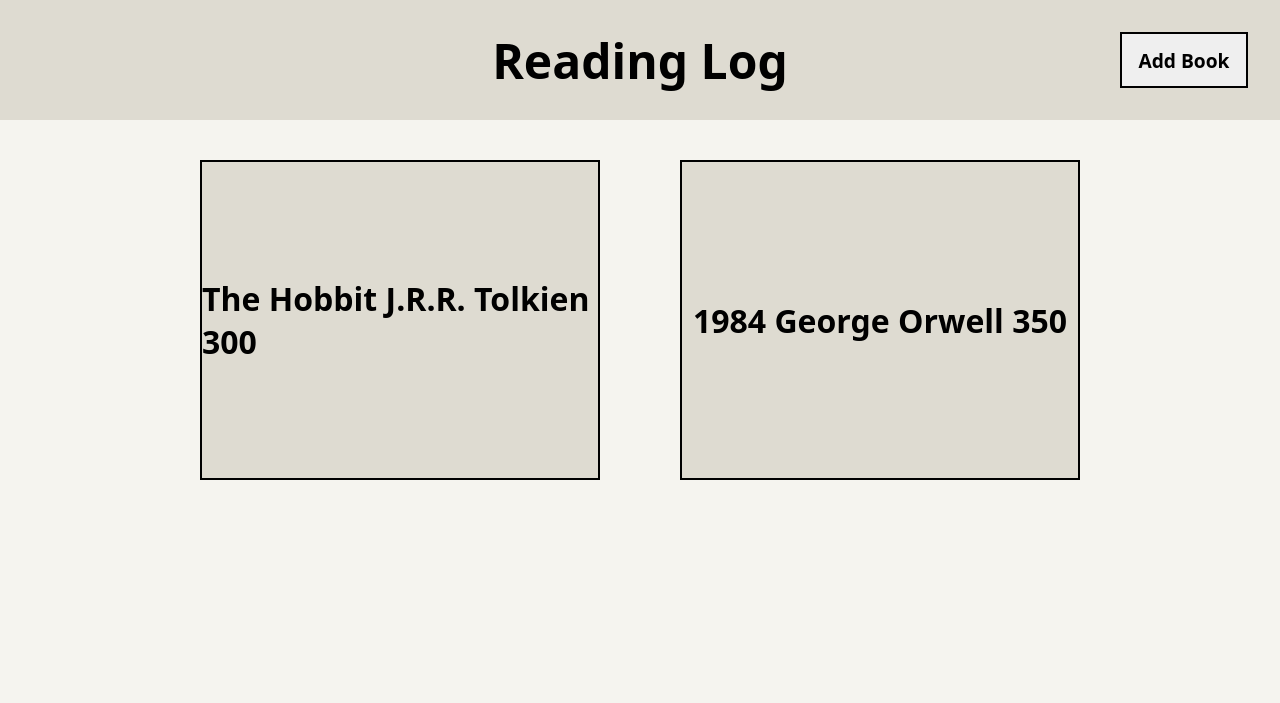
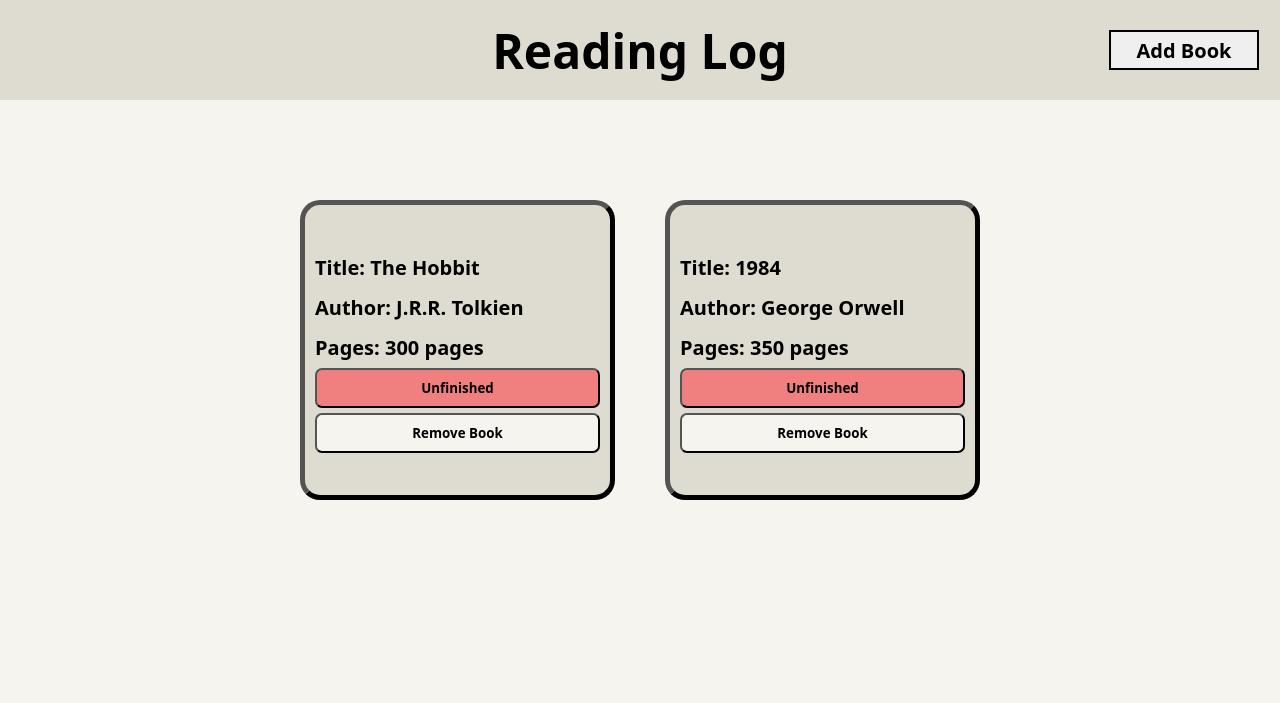
Before and after one commit to echan23/libraryproject, a plain HTML site: page index.html in a window 1280 px wide. Drawn offline with Linux system fonts and the light colour scheme; a web font is replaced by a local one.

Commit message:
Added dialog and buttons

```diff
--- a/index.html
+++ b/index.html
@@ -21,21 +21,20 @@
             <dialog>
                 <form method="dialog" id="form">
                     <label for="bookTitle">Book Title</label>
-                    <input type="text" id="bookTitle" name="bookTitle" required>
+                    <input type="text" id="bookTitle" name="bookTitle" maxlength="100" required>
                     <label for="author">Author</label>
-                    <input type="text" id="author" name="author" required>
-                    <label for="pageNumber">Page Number</label>
+                    <input type="text" id="author" name="author" maxlength="100" required>
+                    <label for="pageNumber">Pages</label>
                     <input type="number" id="pageNumber" name="pageNumber" required>
                     <div id="finBox">
-                        <label for="finished" id="finLabel">Finished Book?</label>
-                        <input type="checkbox" id="finished" name="finished">
+                        <label for="isRead" id="readLabel">Finished Book?</label>
+                        <input type="checkbox" id="isRead" name="isRead">
                     </div>
                     <button id="confirm">Add Book</button>
                     <button id="cancel">Cancel</button>
                 </form>
             </dialog>
-            <div class="entry"></div>
-            <div class="entry"></div>
+            <div id="entryBox"></div>
         </div>
     </div>
 </body>
--- a/library.js
+++ b/library.js
@@ -1,40 +1,152 @@
-const myLibrary = [];
-let entries = document.querySelectorAll(".entry");
+let entryBox = document.getElementById('entryBox');
 
-function Book(name, author, pageNumber) {
-    this.name = name;
-    this.author = author;
-    this.pageNumber = pageNumber;
-}
-
-function addBook(book) {
-    myLibrary.push(book);
-}
-
-function displayLibrary(library) {
-    for (let i = 0; i < library.length; i++) {
-        entries[i].textContent =
-            library[i].name + "\n" + library[i].author + "\n" + library[i].pageNumber;
+class Book {
+    constructor(
+      title = '',
+      author = '',
+      pages = '',
+      isRead = false
+    ) {
+      this.title = title
+      this.author = author
+      this.pages = pages
+      this.isRead = isRead
     }
 }
 
-const book1 = new Book("The Hobbit", "J.R.R. Tolkien", 300);
-const book2 = new Book("1984", "George Orwell", 350);
+class Library{
+    constructor(){
+        this.books = [];
+    }
 
-addBook(book1);
-addBook(book2);
+    addBook(book) {
+        if(!this.inLibrary(book)){
+            book.entryNumber = this.books.length;
+            this.books.push(book);
+        } else{
+            alert('This book is already in your library');
+        }
+    }
 
-displayLibrary(myLibrary);
+    inLibrary(title){
+        return this.books.some((book) => book.title === title);
+    }
 
-let dialog = document.querySelector("dialog");
-let confirmButton = document.getElementById("confirm");
-let closeButton = document.getElementById("cancel");
-let newBook = document.getElementById("addBook");
+    removeBook(title) {
+        this.books = this.books.filter(book => book.title !== title);
+    }
+}
+
+const myLibrary = new Library();
+
+//UI
+
+function displayBook(library) {
+    resetDisplay();
+    for(let i=0; i<library.books.length; i++){
+        const currentEntry = library.books[i];
+        const newEntry = document.createElement('div'); //Creates box for the entry
+        const bookInfo = updateBook(currentEntry);
+        const finishedBtn = bookFinished(currentEntry);
+        const removeBtn = rmBtn();
+        newEntry.classList.add('entry');
+        newEntry.setAttribute('data-entryNumber', i);
+        entryBox.appendChild(newEntry);
+        newEntry.appendChild(bookInfo); //Adding text info for book
+        newEntry.appendChild(finishedBtn);
+        newEntry.appendChild(removeBtn);
+
+        function rmBtn(){
+            const removeBtn = document.createElement('button');
+            removeBtn.classList.add('removeBtn');
+            removeBtn.textContent = "Remove Book";
+            return removeBtn;
+        }
+
+        removeBtn.addEventListener('click', () => {
+            library.removeBook(currentEntry.title);
+            displayBook(library);
+        });
+    }
+}
+
+function updateBook(book){ //Generates text field for each book card
+    const bookInfo = document.createElement('div');
+    bookInfo.innerHTML = `
+    Title: ${book.title}<br>
+    Author: ${book.author}<br>
+    Pages: ${book.pages} pages<br>
+    `;
+    return(bookInfo);
+}
+
+function resetDisplay(){
+    entryBox.innerHTML = "";
+}
+
+function bookFinished(book) {
+    const button = document.createElement('button');
+    updateButtonState();
+
+    button.addEventListener('click', () => {
+        book.isRead = !book.isRead; // Toggle the isRead property
+        updateButtonState();
+    });
+
+    function updateButtonState() {
+        if (book.isRead) {
+            button.textContent = 'Finished';
+            button.classList.remove('bookIncomplete');
+            button.classList.add('bookFinished');
+        } else {
+            button.textContent = 'Unfinished';
+            button.classList.remove('bookFinished');
+            button.classList.add('bookIncomplete');
+        }
+    }
+    return button;
+}
+
+//Popup Dialog
+
+const dialog = document.querySelector("dialog");
+const newBook = document.getElementById("addBook");
+const confirmBtn = document.getElementById("confirm");
+const closeBtn = document.getElementById("cancel");
+const readButton = document.createElement('button');
+
+function getBookFromInput(){
+    const bookTitle = document.getElementById("bookTitle").value;
+    const bookAuthor = document.getElementById("author").value;
+    const pages = document.getElementById("pageNumber").value;
+    const isRead = document.getElementById("isRead").checked;
+    return new Book(bookTitle, bookAuthor, pages, isRead);
+}
+
+function resetDialog(){
+    document.getElementById("bookTitle").value = "";
+    document.getElementById("author").value = "";
+    document.getElementById("pageNumber").value = "";
+    document.getElementById("isRead").checked = false;
+}
+
+confirmBtn.addEventListener("click", () => {
+    myLibrary.addBook(getBookFromInput());
+    displayBook(myLibrary);
+    dialog.close();
+});
 
 newBook.addEventListener("click", () =>{
     dialog.open = true;
+    resetDialog();
 });
 
-closeButton.addEventListener("click", () => {
+closeBtn.addEventListener("click", () => {;
     dialog.close();
 });
+
+const book1 = new Book("The Hobbit", "J.R.R. Tolkien", 300, false);
+const book2 = new Book("1984", "George Orwell", 350);
+myLibrary.addBook(book1);
+myLibrary.addBook(book2);
+displayBook(myLibrary);
--- a/styles.css
+++ b/styles.css
@@ -17,8 +17,8 @@ body{
 
 .header{
     display: flex;
-    flex: auto;
-    max-height: 15vh;
+    flex: none;
+    height: 100px;
     justify-content: center;
     align-items: center;
     background-color:#dedbd1;
@@ -32,32 +32,48 @@ body{
 #addBook{
     display: flex;
     margin-left: 85vw;
-    height: 7vh;
-    width: 10vw;
+    height: 40px;
+    width: 150px;
     border: 2px solid black;
     justify-content: center;
     align-items: center;
-    font-size: 1.5vw;
+    font-size: 20px;
 }
 
 #contentBox{
-    display: flex;
-    flex: auto;
+    width: 100vw;
+    height: 100%;
     background-color: #f5f4ef;
     justify-content: center;
+    padding-top: 100px;
+    padding-bottom: 100px;
+    padding-left: 300px;
+    padding-right: 300px;
+}
+
+#entryBox{
+    width: 100%;
+    height: 100%;
+    display: grid;
+    grid-template-rows: repeat(auto-fill, 300px);
+    grid-template-columns: repeat(auto-fill, minmax(300px, 1fr));
+    gap: 50px;
 }
 
 .entry{
-    display: grid;
-    margin: 5vh;
-    height: min(40vw, 40vh);
-    width: min(50vw, 50vh);
-    border: 2px solid black;
+    display: flex;
+    flex: none;
+    flex-direction: column;
+    justify-content: center;
+    align-items: start;
+    min-width: 300px;
+    border: 5px outset black;
+    border-radius: 1em;
     background-color: #dedbd1;
-    justify-content: center;
-    align-items: center;
     font-weight: bold;
-    font-size: 2em;
+    font-size: 20px;
+    line-height: 2;
+    padding: 10px;
 }
 
 #form{
@@ -75,7 +91,7 @@ body{
     justify-content: start;
 }
 
-#finLabel{
+#readLabel{
     margin-top: 6.5px;
     position: absolute;
 }
@@ -87,16 +103,39 @@ body{
 
 #confirm{
     background-color: lightgreen;
+    border-radius: 7px;
 }
 
 #cancel{
+    margin-top: 5px;
+    border-radius: 7px;
     background-color: red;
 }
 
-#confirm:hover, #cancel:hover, #addBook:hover{
-    filter: brightness(80%);
+#confirm:hover, #cancel:hover, #addBook:hover, .bookFinished:hover,
+.bookIncomplete:hover, .removeBtn:hover{
+    filter: brightness(85%);
 }
 
 #pageNumber{
     margin-bottom: 10px;
 }
+
+.bookFinished{
+    background-color: lightgreen;
+}
+
+.bookIncomplete{
+    background-color: lightcoral;
+}
+
+.removeBtn{
+    background-color:#f5f4ef;
+    margin-top: 5px;
+}
+
+.bookFinished, .bookIncomplete, .removeBtn{
+    width: 100%;
+    height: 40px;
+    border-radius: 7px;
+}
```
